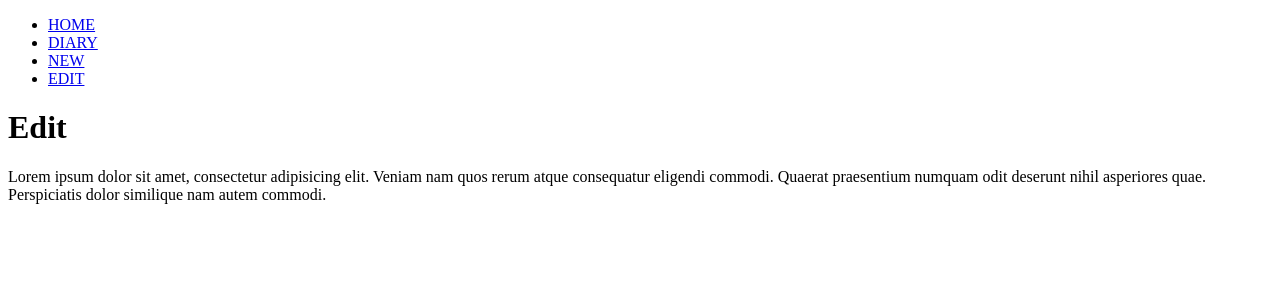
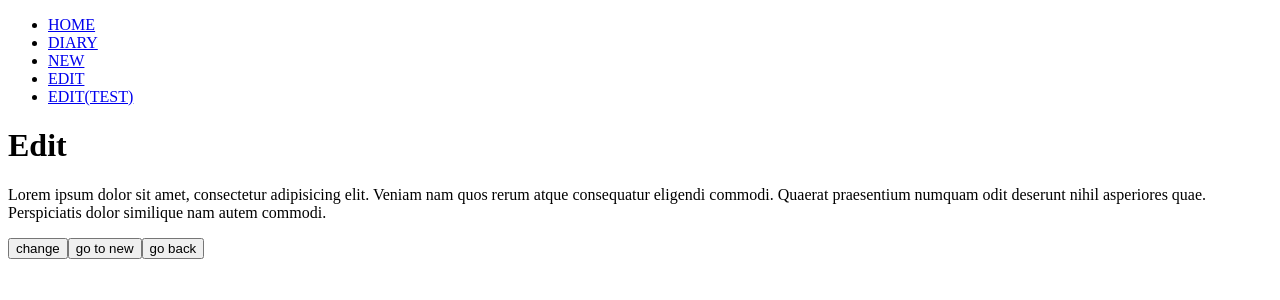
Before and after one commit to kkuyu/emotion-diary, a React (Create React App) app: page /edit in a window 1280 px wide. Shown: the top 300 px of the page. Built offline with nearby package versions, Linux system fonts and the light colour scheme.

Commit message:
페이지 라우팅 2 - React Router 응용

```diff
--- a/src/App.js
+++ b/src/App.js
@@ -18,7 +18,7 @@ function App() {
           <Route path="/" element={<Home />} />
           <Route path="/new" element={<New />} />
           <Route path="/edit" element={<Edit />} />
-          <Route path="/diary" element={<Diary />} />
+          <Route path="/diary/:id" element={<Diary />} />
         </Routes>
       </div>
     </BrowserRouter>
--- a/src/components/RouteTest.js
+++ b/src/components/RouteTest.js
@@ -7,7 +7,7 @@ const RouteTest = () => {
         <Link to={"/"}>HOME</Link>
       </li>
       <li>
-        <Link to={"/diary"}>DIARY</Link>
+        <Link to={"/diary/123"}>DIARY</Link>
       </li>
       <li>
         <Link to={"/new"}>NEW</Link>
@@ -15,6 +15,9 @@ const RouteTest = () => {
       <li>
         <Link to={"/edit"}>EDIT</Link>
       </li>
+      <li>
+        <Link to={"/edit?test=2022"}>EDIT(TEST)</Link>
+      </li>
     </ul>
   );
 };
--- a/src/pages/Diary.js
+++ b/src/pages/Diary.js
@@ -1,4 +1,10 @@
+import { useParams } from "react-router-dom";
+
 const Diary = () => {
+  const { id } = useParams();
+
+  console.log("id:", id);
+
   return (
     <div>
       <h1>Diary</h1>
--- a/src/pages/Edit.js
+++ b/src/pages/Edit.js
@@ -1,4 +1,12 @@
+import { useNavigate, useSearchParams } from "react-router-dom";
+
 const Edit = () => {
+  const navigate = useNavigate();
+  const [searchParams, setSearchParams] = useSearchParams();
+
+  const test = searchParams.get("test");
+  console.log("test:", test);
+
   return (
     <div>
       <h1>Edit</h1>
@@ -6,6 +14,15 @@ const Edit = () => {
         Lorem ipsum dolor sit amet, consectetur adipisicing elit. Veniam nam quos rerum atque consequatur eligendi commodi. Quaerat praesentium numquam odit deserunt nihil asperiores quae.
         Perspiciatis dolor similique nam autem commodi.
       </p>
+      <button type="button" onClick={() => setSearchParams({ foo: "lorem" })}>
+        change
+      </button>
+      <button type="button" onClick={() => navigate("/new")}>
+        go to new
+      </button>
+      <button type="button" onClick={() => navigate(-1)}>
+        go back
+      </button>
     </div>
   );
 };
```
